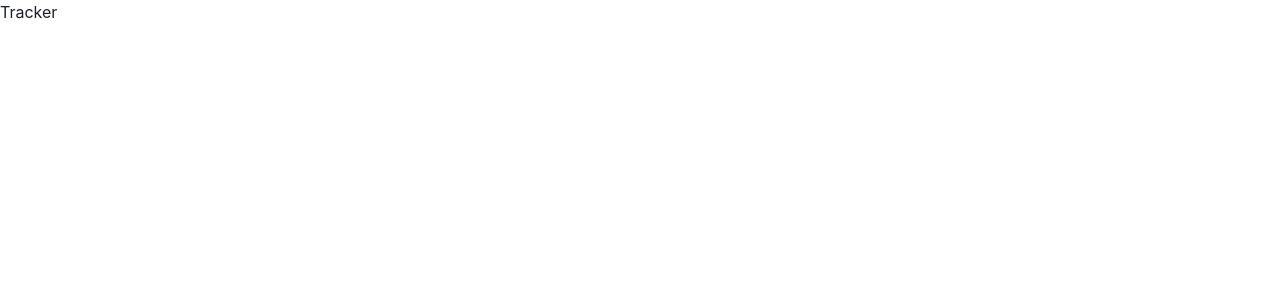
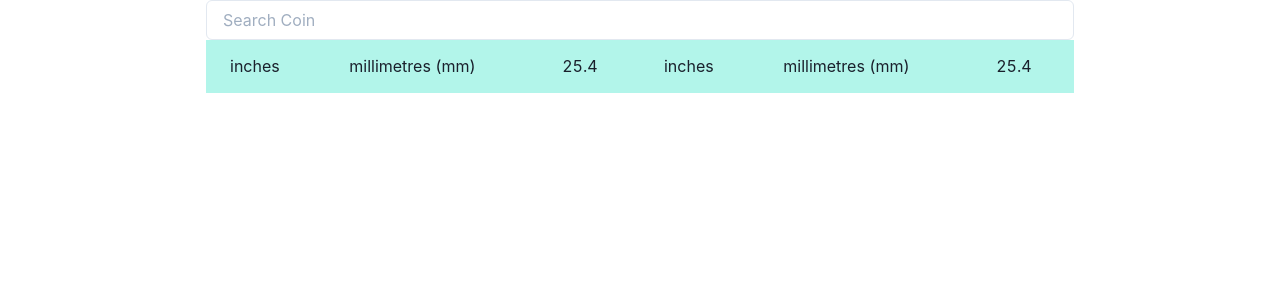
Before and after one commit to cecialbero/crypto-tracker, a React (Create React App) app: page / in a window 1280 px wide. Shown: the top 300 px of the page. Built offline with nearby package versions, Linux system fonts and the light colour scheme.

Commit message:
Set Search and CryptoTable components

```diff
--- a/src/App.tsx
+++ b/src/App.tsx
@@ -1,7 +1,12 @@
-import { ChakraProvider, theme } from "@chakra-ui/react"
+import { ChakraProvider, theme, Container } from '@chakra-ui/react';
+import CryptoTable from './components/CryptoTable';
+import Search from './components/Search';
 
 export const App = () => (
   <ChakraProvider theme={theme}>
-    Tracker
+    <Container maxW='900px'>
+      <Search />
+      <CryptoTable />
+    </Container>
   </ChakraProvider>
 )
--- /dev/null
+++ b/src/components/CryptoTable.tsx
@@ -0,0 +1,32 @@
+import {
+    Table,
+    Tbody,
+    Tr,
+    Td,
+    TableContainer,
+    Heading
+} from '@chakra-ui/react'
+
+const CryptoTable = () => {
+    return (
+        <>
+            <Heading></Heading>
+            <TableContainer>
+                <Table variant='striped' colorScheme='teal'>
+                    <Tbody>
+                        <Tr>
+                            <Td>inches</Td>
+                            <Td>millimetres (mm)</Td>
+                            <Td>25.4</Td>
+                            <Td>inches</Td>
+                            <Td>millimetres (mm)</Td>
+                            <Td>25.4</Td>
+                        </Tr>
+                    </Tbody>
+                </Table>
+            </TableContainer>
+        </>
+    )
+}
+
+export default CryptoTable
--- /dev/null
+++ b/src/components/Search.tsx
@@ -0,0 +1,19 @@
+import { useState } from 'react';
+import { Input } from '@chakra-ui/react';
+
+const Search = () => {
+    const [search, setSearch] = useState('');
+    console.log(search)
+    return (
+        <form>
+            <Input
+                type='search'
+                name='search'
+                placeholder='Search Coin'
+                onChange={(e: any) => setSearch(e.target.value)}
+            />
+        </form>
+    )
+}
+
+export default Search
```
